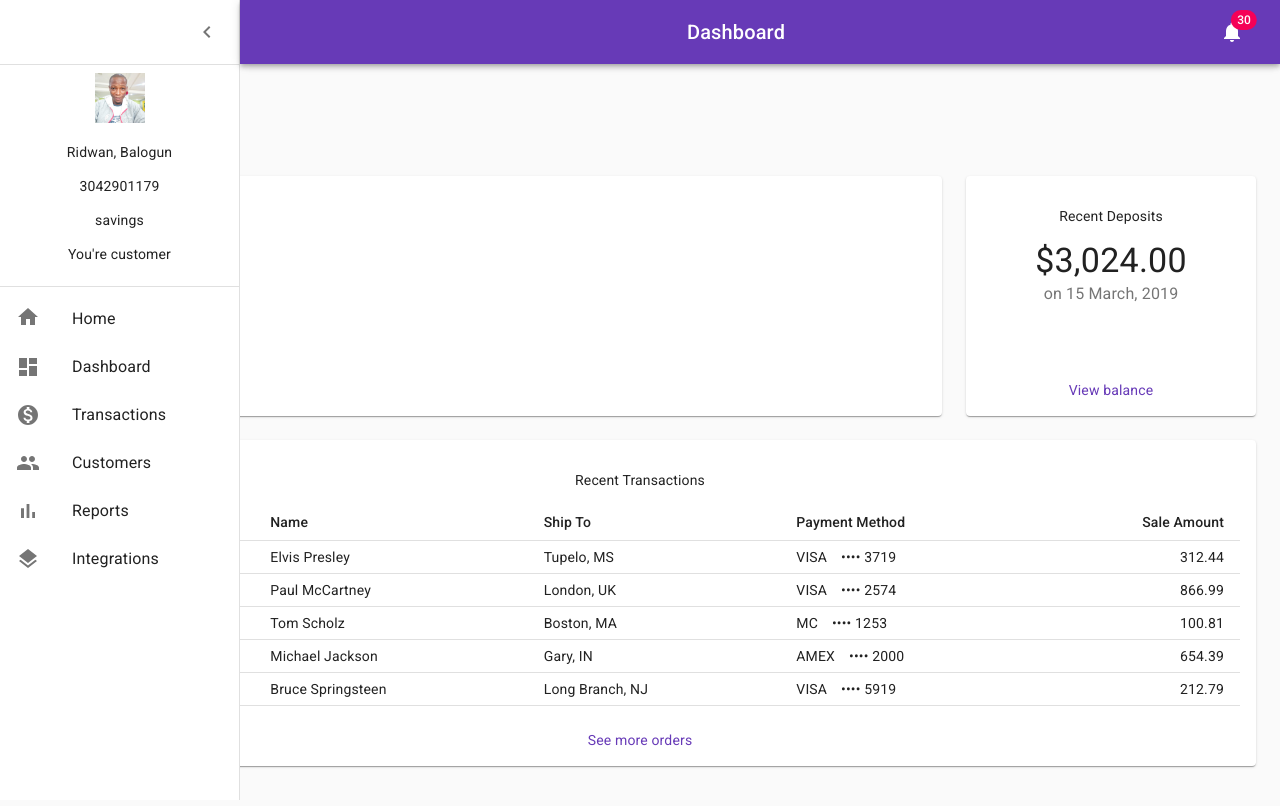
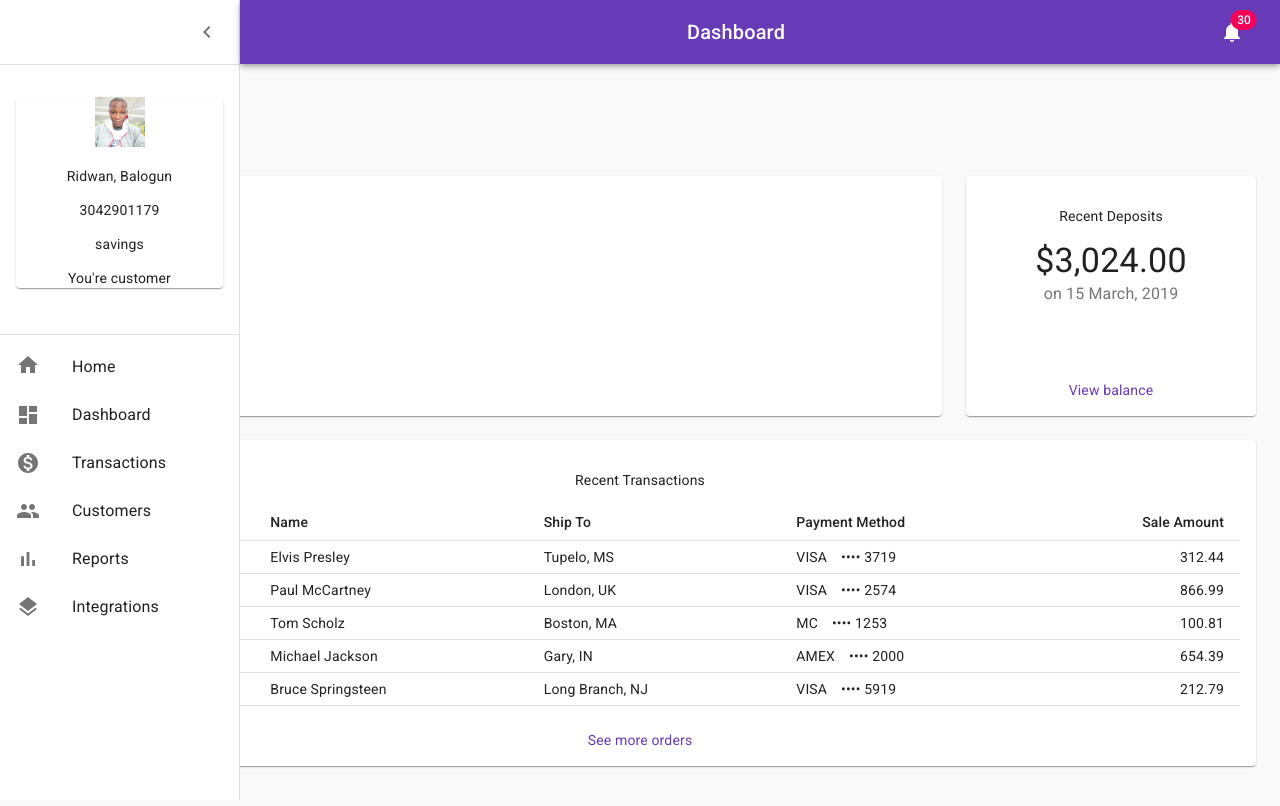
Before and after one commit to ridbay/Banka-React, a React (Create React App) app: page /dashboard in a window 1280 px wide. Shown: the top 806 px of the page. Built offline with nearby package versions, Linux system fonts and the light colour scheme; the HTML template or start-up script is replaced by a standard one.

Commit message:
Update  Profile component

```diff
--- a/src/components/Profile.jsx
+++ b/src/components/Profile.jsx
@@ -6,22 +6,18 @@ import { user } from '../../src/Data/userData';
 import { makeStyles } from '@material-ui/core/styles';
 
 import Button from '@material-ui/core/Button';
-
+import Paper from '@material-ui/core/Paper';
+import Typography from '@material-ui/core/Typography';
 
 
 const useStyles = makeStyles(theme => ({
     root: {
-        display: 'flex',
-        '& > *': {
-            margin: theme.spacing(1),
-        },
+      padding: theme.spacing(3, 2),
     },
-    bigAvatar: {
-        width: 60,
-        height: 60,
-    },
-}));
+    paper: {
 
+    }
+  }));
 
 export default function Profile() {
     const classes = useStyles();
@@ -30,13 +26,16 @@ export default function Profile() {
 
 
     return (
-        <div>
-
+        <div className={classes.root}>
+            <Paper className={classes.paper}>
             <img src={image} alt="" height="50px" width="50px" />
             <p>{firstName}, {lastName}</p>
             <p>{accountNumber}</p>
             <p>{accountType}</p>
             <p>You're {customerType}</p>
+            </Paper>
+
+
         </div>
     )
 }
```
